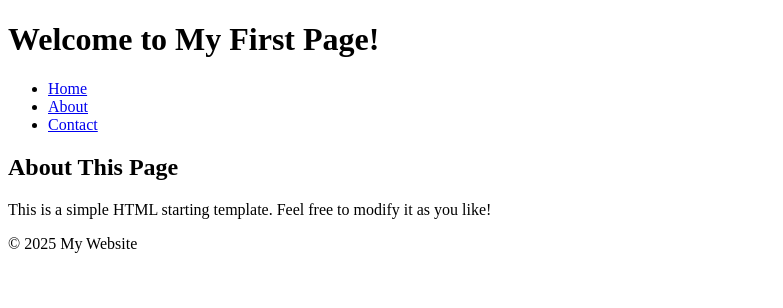
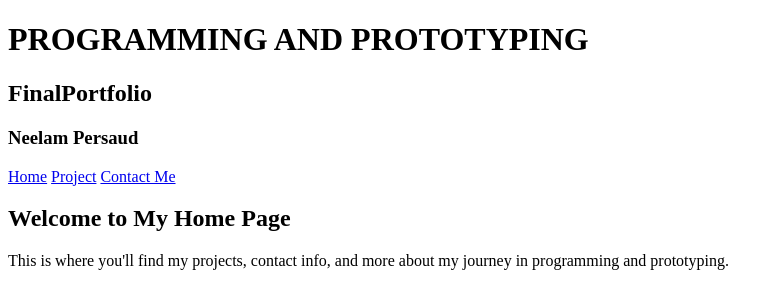
Before and after one commit to neelamp3/Final-Portfolio, a plain HTML site: page index.html in a window 1280 px wide. Shown: the whole page, without its empty margins (0-783 px from the left). Drawn offline with Linux system fonts and the light colour scheme.

Commit message:
Revise index.html for portfolio update

```diff
--- a/index.html
+++ b/index.html
@@ -1,33 +1,33 @@
 <!DOCTYPE html>
 <html lang="en">
 <head>
-    <meta charset="UTF-8">
-    <meta name="viewport" content="width=device-width, initial-scale=1.0">
-    <meta http-equiv="X-UA-Compatible" content="ie=edge">
-    <title>My First Page</title>
-    <!-- Link to external CSS (optional) -->
-    <link rel="stylesheet" href="styles.css">
+  <meta charset="UTF-8" />
+  <meta name="viewport" content="width=device-width, initial-scale=1.0" />
+  <link href="style.css" rel="stylesheet" type="text/css" />
+  <title>Neelam Persaud Junior Portfolio</title>
 </head>
+
 <body>
-    <header>
-        <h1>Welcome to My First Page!</h1>
-    </header>
+  <!-- Banner Section -->
+  <header class="banner">
+    <h1>PROGRAMMING AND PROTOTYPING</h1>
+    <h2>FinalPortfolio</h2>
+    <h3>Neelam Persaud</h3>
+  </header>
 
-    <nav>
-        <ul>
-            <li><a href="#">Home</a></li>
-            <li><a href="#">About</a></li>
-            <li><a href="#">Contact</a></li>
-        </ul>
-    </nav>
+  <!-- Navigation Bar -->
+  <nav class="navbar">
+    <a href="index.html" id="cfu1">Home</a>
+    <a href="project.html" id="cfu2">Project</a>
+    <a href="contact.html" id="cfu4">Contact Me</a>
+  </nav>
 
+  <!-- Main Content -->
+  <main>
     <section>
-        <h2>About This Page</h2>
-        <p>This is a simple HTML starting template. Feel free to modify it as you like!</p>
+      <h1>Welcome to My Home Page</h1>
+      <p>This is where you'll find my projects, contact info, and more about my journey in programming and prototyping.</p>
     </section>
-
-    <footer>
-        <p>&copy; 2025 My Website</p>
-    </footer>
+  </main>
 </body>
 </html>
```
